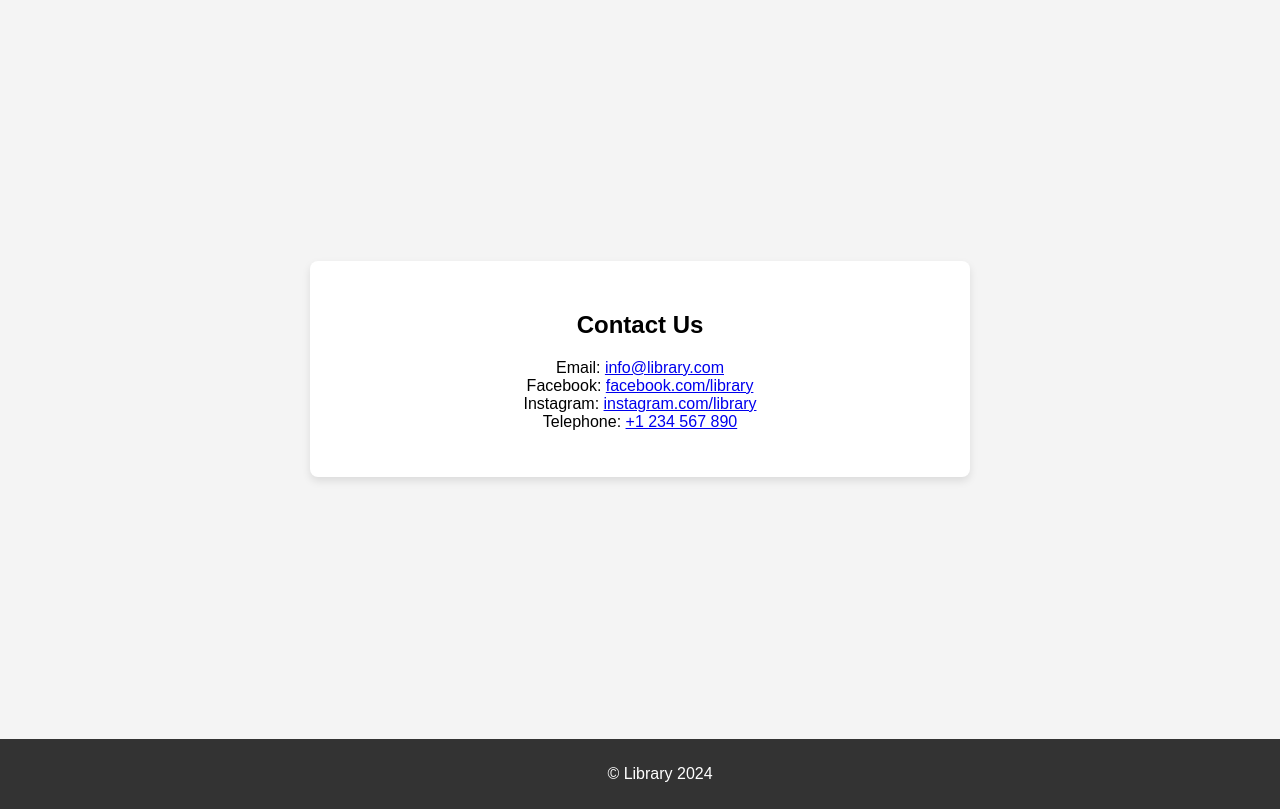
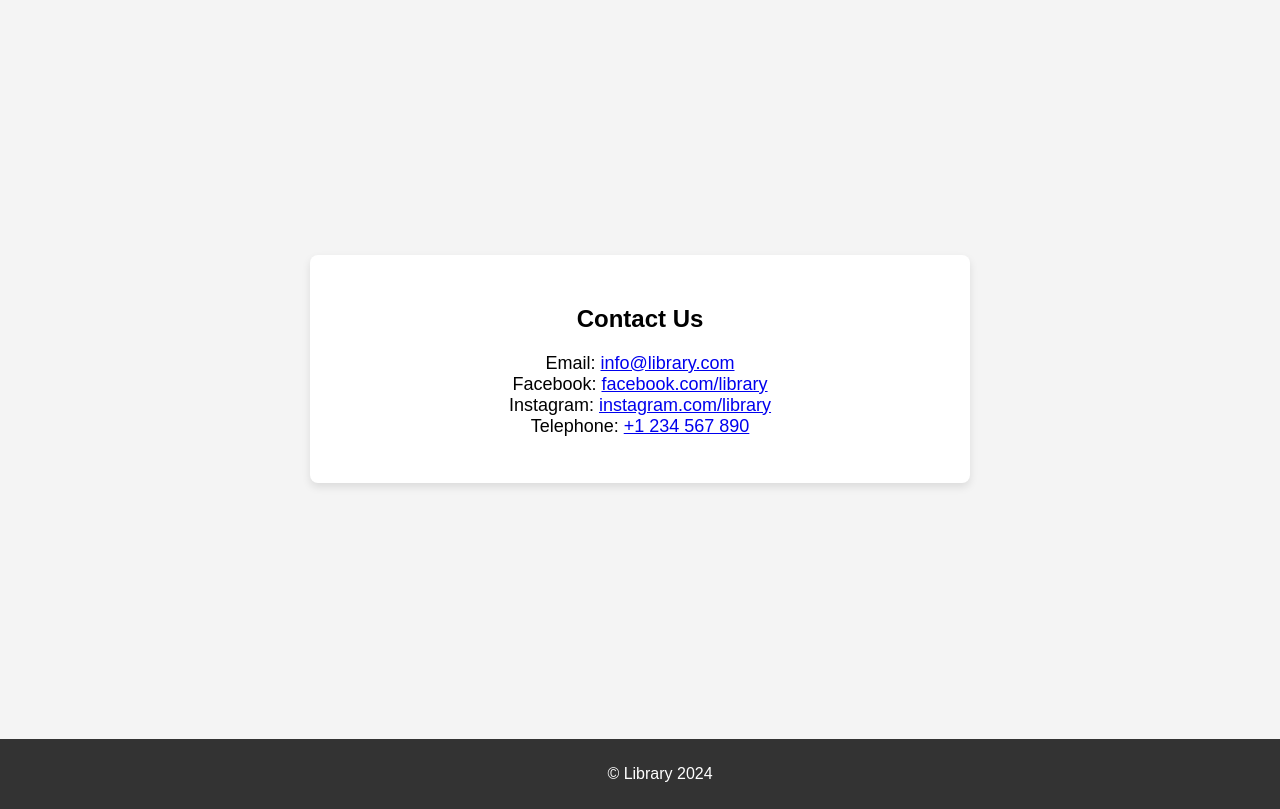
Before and after one commit to valzza/library, a PHP site: page /contact.html in a window 1280 px wide. Shown: the part 91-900 px from the top of the page. Run offline with PHP 8.4, Linux system fonts and the light colour scheme.

Commit message:
Update style.css

```diff
--- a/style.css
+++ b/style.css
@@ -260,6 +260,10 @@ textarea {
     list-style: none;
     padding:0;
 }
+.contact-info li {
+    font-size: 18px;
+    margin: 10px 0;
+}
 /* Footer */
 footer {
   background-color: #333;
```
